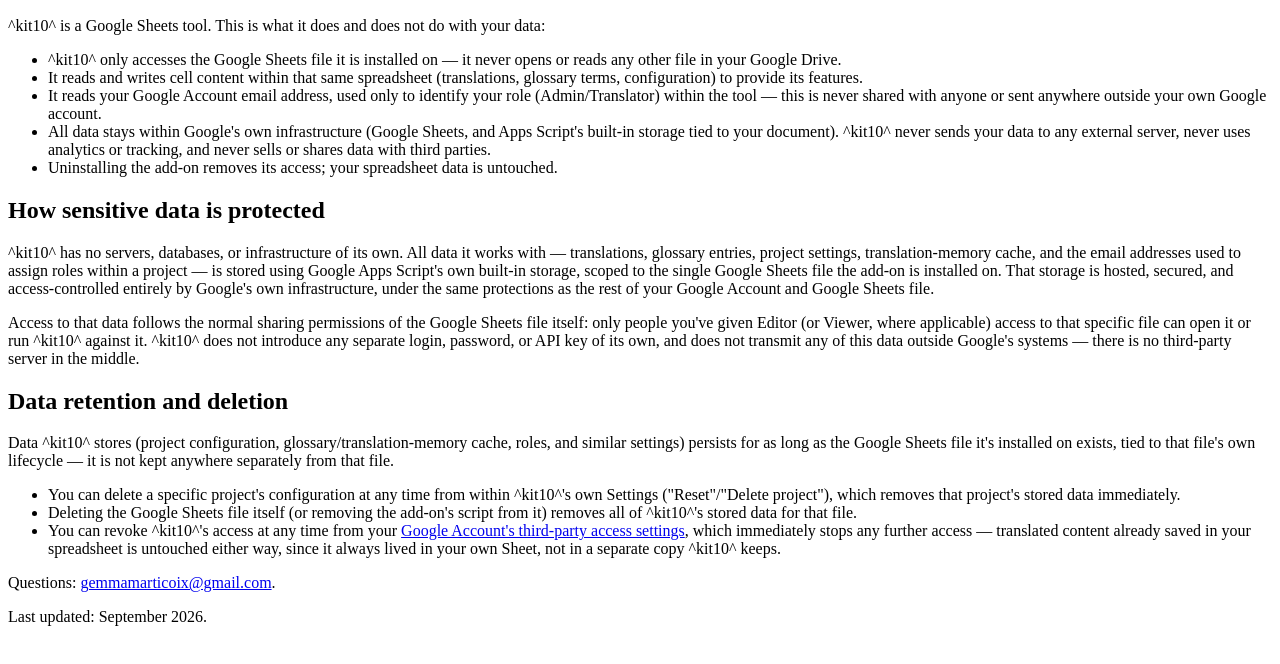
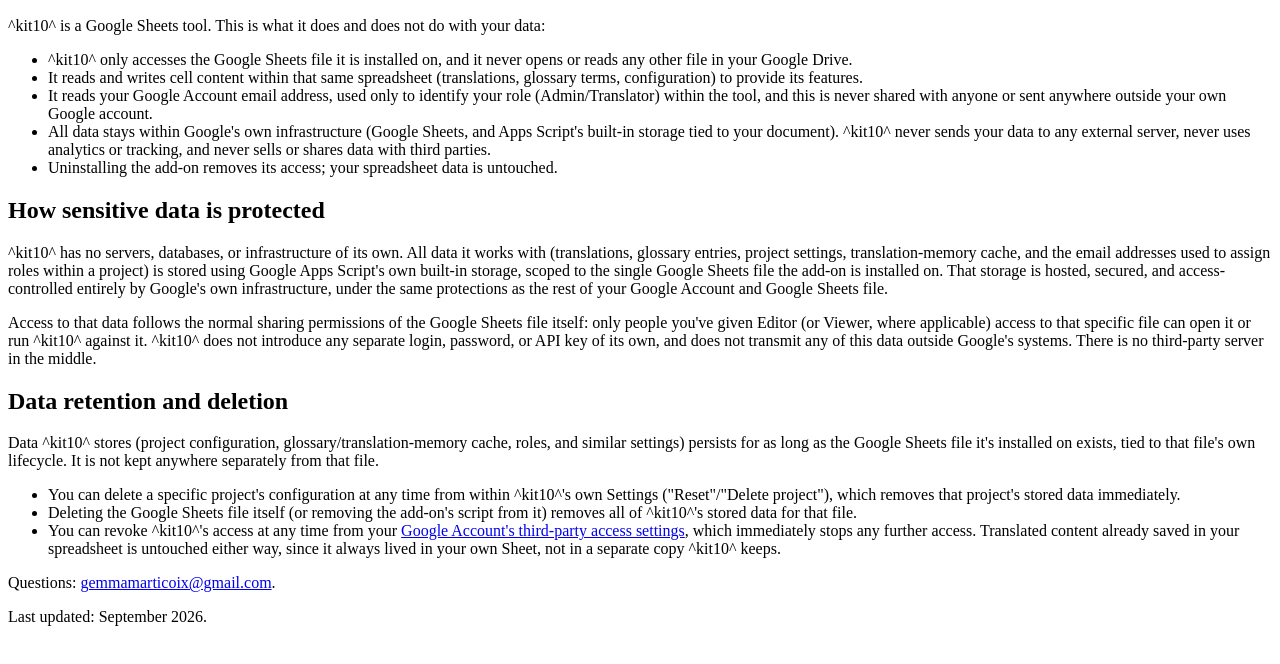
Before and after one commit to josuemonchan/kit10, a plain HTML site: page privacy.html in a window 1280 px wide. Shown: the part 76-740 px from the top of the page. Drawn offline with Linux system fonts and the light colour scheme.

Commit message:
Update privacy.html

```diff
--- a/privacy.html
+++ b/privacy.html
@@ -12,23 +12,23 @@
   <h2>Privacy Policy</h2>
   <p>^kit10^ is a Google Sheets tool. This is what it does and does not do with your data:</p>
   <ul>
-    <li>^kit10^ only accesses the Google Sheets file it is installed on — it never opens or reads any other file in your Google Drive.</li>
+    <li>^kit10^ only accesses the Google Sheets file it is installed on, and it never opens or reads any other file in your Google Drive.</li>
     <li>It reads and writes cell content within that same spreadsheet (translations, glossary terms, configuration) to provide its features.</li>
-    <li>It reads your Google Account email address, used only to identify your role (Admin/Translator) within the tool — this is never shared with anyone or sent anywhere outside your own Google account.</li>
+    <li>It reads your Google Account email address, used only to identify your role (Admin/Translator) within the tool, and this is never shared with anyone or sent anywhere outside your own Google account.</li>
     <li>All data stays within Google's own infrastructure (Google Sheets, and Apps Script's built-in storage tied to your document). ^kit10^ never sends your data to any external server, never uses analytics or tracking, and never sells or shares data with third parties.</li>
     <li>Uninstalling the add-on removes its access; your spreadsheet data is untouched.</li>
   </ul>
 
   <h2>How sensitive data is protected</h2>
-  <p>^kit10^ has no servers, databases, or infrastructure of its own. All data it works with — translations, glossary entries, project settings, translation-memory cache, and the email addresses used to assign roles within a project — is stored using Google Apps Script's own built-in storage, scoped to the single Google Sheets file the add-on is installed on. That storage is hosted, secured, and access-controlled entirely by Google's own infrastructure, under the same protections as the rest of your Google Account and Google Sheets file.</p>
-  <p>Access to that data follows the normal sharing permissions of the Google Sheets file itself: only people you've given Editor (or Viewer, where applicable) access to that specific file can open it or run ^kit10^ against it. ^kit10^ does not introduce any separate login, password, or API key of its own, and does not transmit any of this data outside Google's systems — there is no third-party server in the middle.</p>
+  <p>^kit10^ has no servers, databases, or infrastructure of its own. All data it works with (translations, glossary entries, project settings, translation-memory cache, and the email addresses used to assign roles within a project) is stored using Google Apps Script's own built-in storage, scoped to the single Google Sheets file the add-on is installed on. That storage is hosted, secured, and access-controlled entirely by Google's own infrastructure, under the same protections as the rest of your Google Account and Google Sheets file.</p>
+  <p>Access to that data follows the normal sharing permissions of the Google Sheets file itself: only people you've given Editor (or Viewer, where applicable) access to that specific file can open it or run ^kit10^ against it. ^kit10^ does not introduce any separate login, password, or API key of its own, and does not transmit any of this data outside Google's systems. There is no third-party server in the middle.</p>
 
   <h2>Data retention and deletion</h2>
-  <p>Data ^kit10^ stores (project configuration, glossary/translation-memory cache, roles, and similar settings) persists for as long as the Google Sheets file it's installed on exists, tied to that file's own lifecycle — it is not kept anywhere separately from that file.</p>
+  <p>Data ^kit10^ stores (project configuration, glossary/translation-memory cache, roles, and similar settings) persists for as long as the Google Sheets file it's installed on exists, tied to that file's own lifecycle. It is not kept anywhere separately from that file.</p>
   <ul>
     <li>You can delete a specific project's configuration at any time from within ^kit10^'s own Settings ("Reset"/"Delete project"), which removes that project's stored data immediately.</li>
     <li>Deleting the Google Sheets file itself (or removing the add-on's script from it) removes all of ^kit10^'s stored data for that file.</li>
-    <li>You can revoke ^kit10^'s access at any time from your <a href="https://myaccount.google.com/permissions" target="_blank" rel="noopener noreferrer">Google Account's third-party access settings</a>, which immediately stops any further access — translated content already saved in your spreadsheet is untouched either way, since it always lived in your own Sheet, not in a separate copy ^kit10^ keeps.</li>
+    <li>You can revoke ^kit10^'s access at any time from your <a href="https://myaccount.google.com/permissions" target="_blank" rel="noopener noreferrer">Google Account's third-party access settings</a>, which immediately stops any further access. Translated content already saved in your spreadsheet is untouched either way, since it always lived in your own Sheet, not in a separate copy ^kit10^ keeps.</li>
   </ul>
 
   <p>Questions: <a href="mailto:gemmamarticoix@gmail.com">gemmamarticoix@gmail.com</a>.</p>
```
